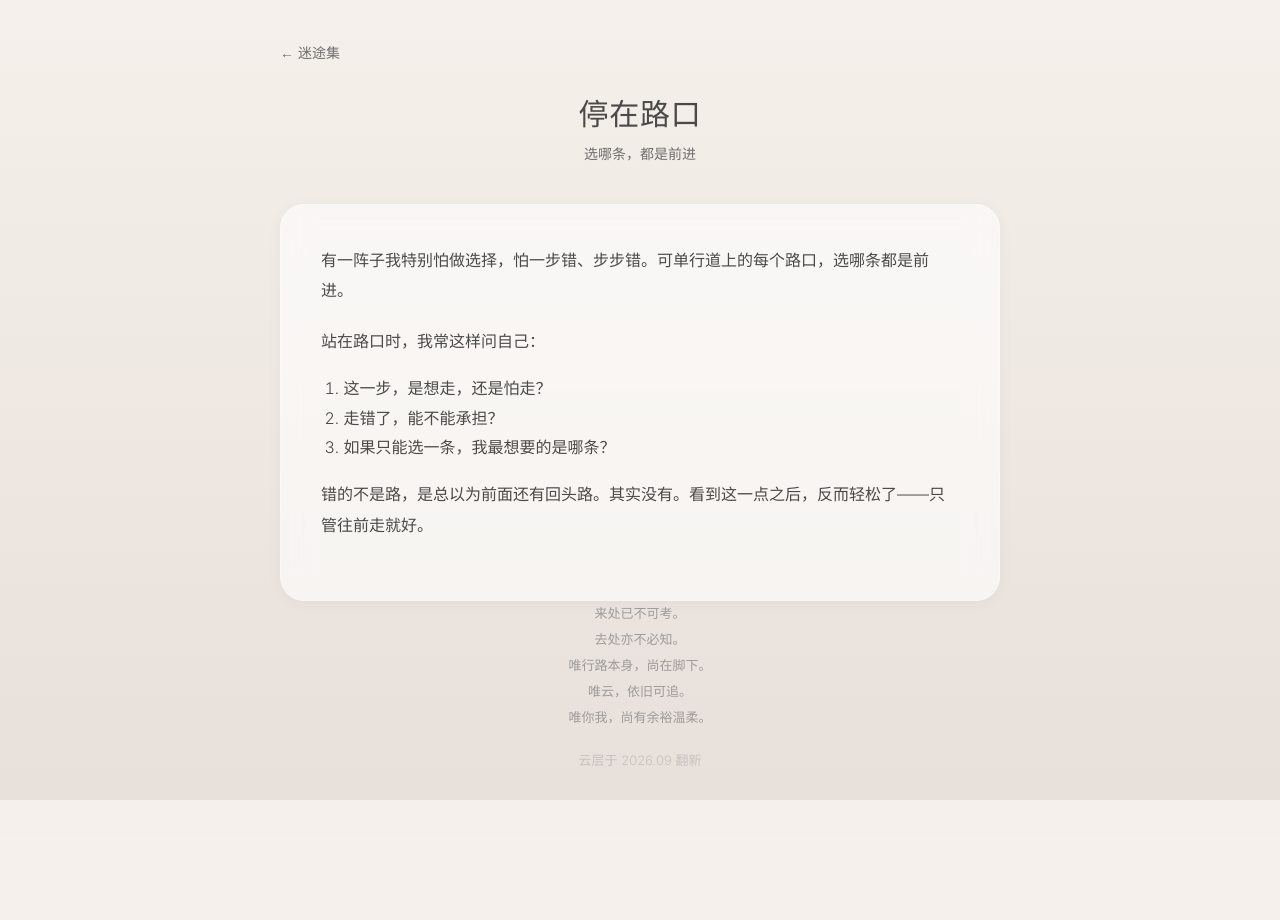
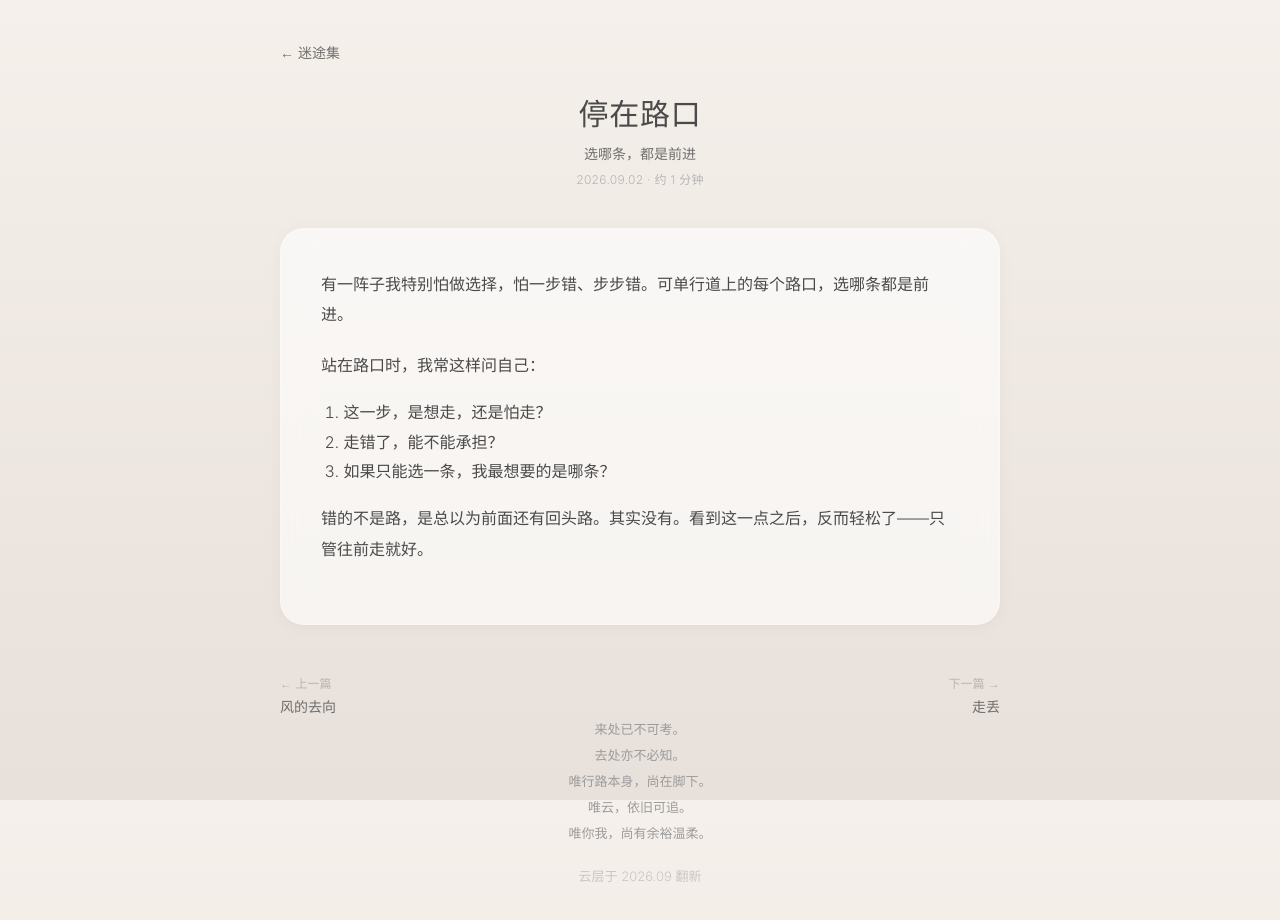
Before and after one commit to yunx947-boop/Cloud-shelter, a Next.js app: page /mituji/tingzai-lukou in a window 1280 px wide. Shown: the top 920 px of the page. Before the commit the page ends 837 px from the top, so only its background shows below. Built offline with nearby package versions, Linux system fonts and the light colour scheme.

Commit message:
文章卡片与详情页显示日期、阅读时长，并加入上一篇/下一篇导航

```diff
--- a/app/clouds/page.tsx
+++ b/app/clouds/page.tsx
@@ -49,7 +49,7 @@ export default function CloudsPage() {
           <ul className="mx-auto grid w-full max-w-6xl list-none grid-cols-1 gap-5 sm:grid-cols-2 md:grid-cols-3 lg:grid-cols-6">
             {cloudIslands.map((island, i) => (
               <Reveal key={island.title} as="li" delay={i * 0.08} className="w-full">
-                <CloudCard island={island} />
+                <CloudCard island={island} newTab />
               </Reveal>
             ))}
           </ul>
--- a/app/danxiangshu/[slug]/page.tsx
+++ b/app/danxiangshu/[slug]/page.tsx
@@ -1,7 +1,7 @@
 import type { Metadata } from 'next'
 import { notFound } from 'next/navigation'
 import ArticleContent from '@/components/ArticleContent'
-import { getArticle, getArticles } from '@/lib/articles'
+import { getAdjacent, getArticle, getArticles } from '@/lib/articles'
 
 export function generateStaticParams() {
   return getArticles('danxiangshu').map((a) => ({ slug: a.slug }))
@@ -29,5 +29,8 @@ export default async function DanxiangshuArticlePage({
   const { slug } = await params
   const article = getArticle('danxiangshu', slug)
   if (!article) notFound()
-  return <ArticleContent article={article} backHref="/danxiangshu" backLabel="单向书" />
+  const { prev, next } = getAdjacent('danxiangshu', slug)
+  return (
+    <ArticleContent article={article} backHref="/danxiangshu" backLabel="单向书" prev={prev} next={next} />
+  )
 }
--- a/app/mituji/[slug]/page.tsx
+++ b/app/mituji/[slug]/page.tsx
@@ -1,7 +1,7 @@
 import type { Metadata } from 'next'
 import { notFound } from 'next/navigation'
 import ArticleContent from '@/components/ArticleContent'
-import { getArticle, getArticles } from '@/lib/articles'
+import { getAdjacent, getArticle, getArticles } from '@/lib/articles'
 
 export function generateStaticParams() {
   return getArticles('mituji').map((a) => ({ slug: a.slug }))
@@ -29,5 +29,8 @@ export default async function MitujiArticlePage({
   const { slug } = await params
   const article = getArticle('mituji', slug)
   if (!article) notFound()
-  return <ArticleContent article={article} backHref="/mituji" backLabel="迷途集" />
+  const { prev, next } = getAdjacent('mituji', slug)
+  return (
+    <ArticleContent article={article} backHref="/mituji" backLabel="迷途集" prev={prev} next={next} />
+  )
 }
--- a/components/ArticleCatalog.tsx
+++ b/components/ArticleCatalog.tsx
@@ -26,6 +26,9 @@ export default function ArticleCatalog({
     title: a.title,
     desc: a.desc,
     href: `${basePath}/${a.slug}`,
+    meta: [a.date.replace(/-/g, '.'), a.minutes ? `约 ${a.minutes} 分钟` : '']
+      .filter(Boolean)
+      .join(' · '),
   }))
 
   return (
--- a/components/ArticleContent.tsx
+++ b/components/ArticleContent.tsx
@@ -8,10 +8,24 @@ interface ArticleContentProps {
   article: Article
   backHref: string
   backLabel: string
+  /** 时间上的上一篇（更早） */
+  prev?: Article
+  /** 时间上的下一篇（更晚） */
+  next?: Article
 }
 
-/** 文章详情页面的通用排版：返回链接 + 标题 + Markdown 正文 */
-export default function ArticleContent({ article, backHref, backLabel }: ArticleContentProps) {
+/** 文章详情：返回链接 + 标题 + 日期与时长 + Markdown 正文 + 上下篇 */
+export default function ArticleContent({
+  article,
+  backHref,
+  backLabel,
+  prev,
+  next,
+}: ArticleContentProps) {
+  const meta = [article.date.replace(/-/g, '.'), article.minutes ? `约 ${article.minutes} 分钟` : '']
+    .filter(Boolean)
+    .join(' · ')
+
   return (
     <main className="mx-auto w-full max-w-3xl px-6 pt-10">
       <Reveal className="mb-10">
@@ -21,6 +35,7 @@ export default function ArticleContent({ article, backHref, backLabel }: Article
         <div className="mt-8 text-center">
           <h1 className="text-3xl font-light tracking-wide text-ink">{article.title}</h1>
           <p className="mt-3 text-sm font-light text-ink-sub">{article.desc}</p>
+          {meta && <p className="mt-2 text-xs font-light tracking-wide text-ink-faint">{meta}</p>}
         </div>
       </Reveal>
 
@@ -30,6 +45,35 @@ export default function ArticleContent({ article, backHref, backLabel }: Article
         </article>
       </Reveal>
 
+      {(prev || next) && (
+        <Reveal className="mt-12">
+          <nav className="grid grid-cols-2 gap-4 text-sm">
+            <div>
+              {prev && (
+                <Link
+                  href={`${backHref}/${prev.slug}`}
+                  className="block text-ink-sub transition-colors hover:text-ink"
+                >
+                  <span className="text-xs font-light text-ink-faint">← 上一篇</span>
+                  <span className="mt-1 block font-light">{prev.title}</span>
+                </Link>
+              )}
+            </div>
+            <div className="text-right">
+              {next && (
+                <Link
+                  href={`${backHref}/${next.slug}`}
+                  className="block text-ink-sub transition-colors hover:text-ink"
+                >
+                  <span className="text-xs font-light text-ink-faint">下一篇 →</span>
+                  <span className="mt-1 block font-light">{next.title}</span>
+                </Link>
+              )}
+            </div>
+          </nav>
+        </Reveal>
+      )}
+
       <Footer />
     </main>
   )
--- a/components/CloudCard.tsx
+++ b/components/CloudCard.tsx
@@ -3,10 +3,12 @@ import type { CloudIsland } from '@/lib/constants'
 
 interface CloudCardProps {
   island: CloudIsland
+  /** 在新标签页打开：云岛导航用；文章目录里的卡片保持当前页跳转 */
+  newTab?: boolean
 }
 
 /** 云岛导航卡片：毛玻璃 + hover 上浮；筹备中条目不可点击 */
-export default function CloudCard({ island }: CloudCardProps) {
+export default function CloudCard({ island, newTab = false }: CloudCardProps) {
   const inner = (
     <>
       {/* 图标 32px */}
@@ -21,6 +23,10 @@ export default function CloudCard({ island }: CloudCardProps) {
       <span className="mt-1 block text-sm font-light leading-relaxed text-ink-sub">
         {island.desc}
       </span>
+      {/* 日期 · 阅读时长等小字 */}
+      {island.meta && (
+        <span className="mt-2 block text-[11px] font-light text-ink-faint">{island.meta}</span>
+      )}
     </>
   )
 
@@ -37,7 +43,12 @@ export default function CloudCard({ island }: CloudCardProps) {
   }
 
   return (
-    <Link href={island.href} className="glass glass-hover block h-full px-4 py-5 text-center">
+    <Link
+      href={island.href}
+      target={newTab ? '_blank' : undefined}
+      rel={newTab ? 'noopener noreferrer' : undefined}
+      className="glass glass-hover block h-full px-4 py-5 text-center"
+    >
       {inner}
     </Link>
   )
--- a/lib/constants.ts
+++ b/lib/constants.ts
@@ -4,6 +4,8 @@ export interface CloudIsland {
   title: string
   desc: string
   href: string
+  /** 卡片底部的小字，如「2026.09.01 · 约 2 分钟」；仅文章卡片用 */
+  meta?: string
   /** 标记为“还在路上”的占位入口（不可点击） */
   comingSoon?: boolean
 }
```
